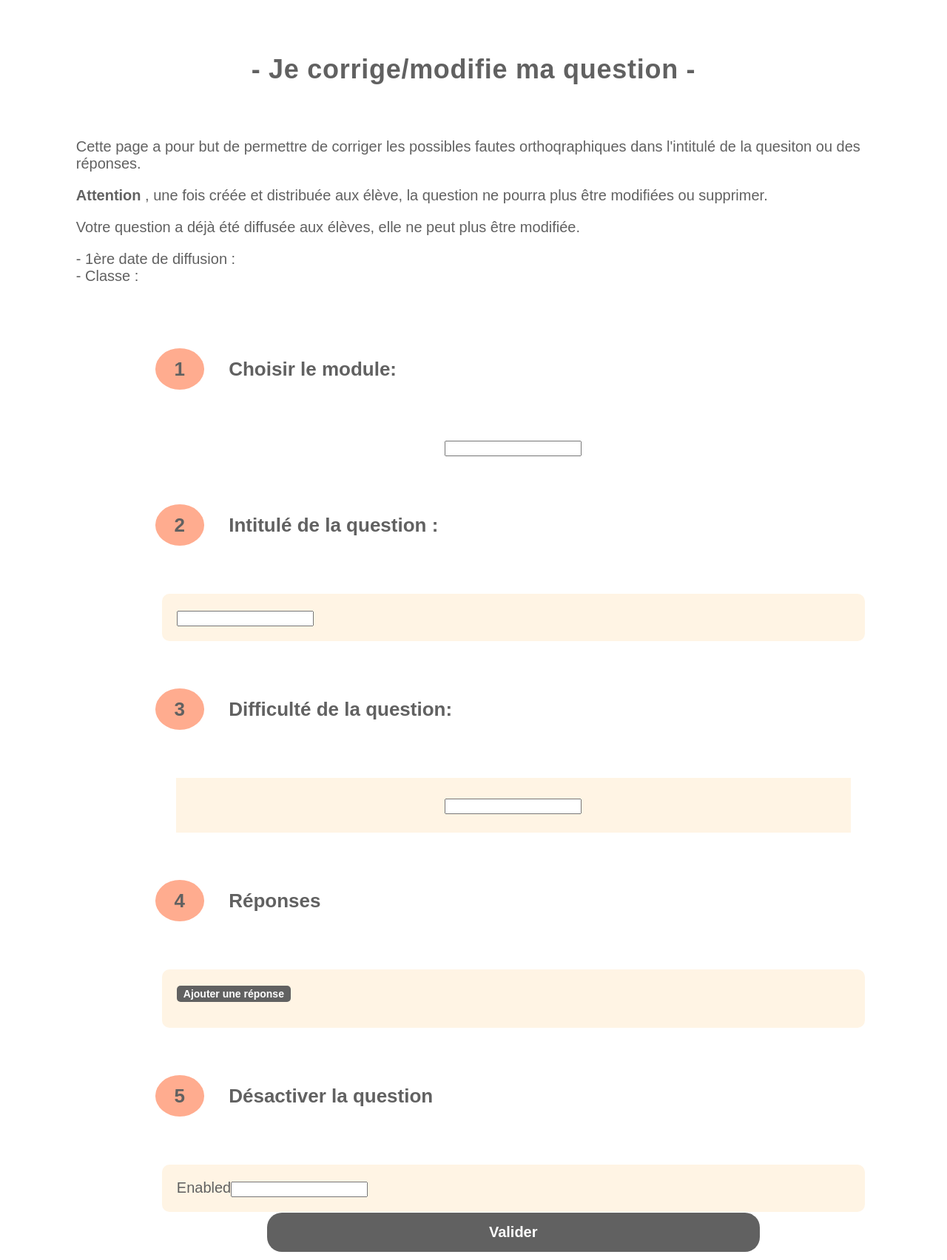
After one commit to Dorine-Do/projet, a Symfony app: template templates/instructor/modify_question_new_version.html.twig in a window 1280 px wide. The commit adds this page. Shown: the whole page at 74% size. Run offline with Twig, Linux system fonts and the light colour scheme; the template is opened without the code that fills it, so the values that code supplies are empty; form fields are guessed from the names that the template uses; some libraries are stand-ins or nearby versions; some web fonts are replaced.

Commit message:
modify_question_new_version

```diff
--- a/public/css/modify_question.css
+++ b/public/css/modify_question.css
@@ -35,7 +35,7 @@ table{
     padding: .5em;
 }
 
-p{
+.partTitle{
     padding: 50px;
     font-weight: bold;
     font-size: 1.3em;
@@ -303,7 +303,7 @@ tbody{
         border: none;
     }
 
-    p{
+    .partTitle{
         padding: 0;
         margin-left: 20%;
     }
--- a/src/Controller/InstructorController.php
+++ b/src/Controller/InstructorController.php
@@ -97,7 +97,7 @@ class InstructorController extends AbstractController
             return $this->redirectToRoute('instructor_display_questions');
         }
 
-        return $this->render('instructor/modify_question.html.twig', [
+        return $this->render('instructor/modify_question_new_version.html.twig', [
             'form' => $form->createView()
         ]);
     }
--- /dev/null
+++ b/templates/instructor/modify_question_new_version.html.twig
@@ -0,0 +1,115 @@
+{% extends 'base.html.twig' %}
+
+
+
+{% block stylesheets %}
+    <link href="{{asset('build/app.css')}}" rel="stylesheet">
+    <link href="{{asset('css/modify_question.css')}}" rel="stylesheet">
+{% endblock %}
+
+{% block body %}
+    {% set distribute = false %}
+    <h1>- Je corrige/modifie ma question -</h1>
+
+{#    Info question#}
+    <div class="info_question">
+        <p>
+            Cette page a pour but de permettre de corriger les possibles fautes orthoqraphiques dans l'intitulé de la
+            quesiton ou des réponses.
+        </p>
+        <p>
+            <strong> Attention </strong>, une fois créée et distribuée aux élève, la question ne pourra plus être modifiées ou supprimer.
+        </p>
+
+    {% if distribute == false %}
+        <p>
+            Votre question a déjà été diffusée aux élèves, elle ne peut plus être modifiée.
+            <p>
+                 - 1ère date de diffusion : <br>
+                 - Classe :
+            </p>
+        </p>
+    {% else %}
+        <p>
+            Votre quesiton n'a pas encore été donné aux élèves, vous pouvez vous la modifier
+        </p>
+    {% endif %}
+    </div>
+
+    {# Form question #}
+    <div class="form-question">
+
+        {{ form_start(form) }}
+        <table>
+            <tr>
+                <td colspan="2" class="premier">
+                    <p class="partTitle"><span class="numeroform">1</span> Choisir le module:</p>
+                </td>
+                <td colspan="2" class="premierselect"> {{form_row(form.module, { 'label': false })}}</td>
+            </tr>
+            <tr>
+                <td colspan="2" class="premier">
+                    <p class = "partTitle"><span class="numeroform">2</span> Intitulé de la question :</p>
+                </td>
+                <td colspan="2" class="second">{{form_row(form.wording, { 'label': false })}}</td>
+            </tr>
+            <tr>
+                <td colspan="2" class="premier"><p  class="partTitle"><span class="numeroform">3</span> Difficulté de la question:</p></td>
+                <td colspan="2" class="difficulty">
+
+                    {{ form_row(form.difficulty, {'label': false}) }}
+
+                </td>
+            </tr>
+            <tr>
+                <td colspan="2"><p class = "partTitle"><span class="numeroform" >4</span> Réponses</p></td>
+                <td colspan="2" class="second">
+                    <ul id ="list_proposal">
+                        {% for proposal in form.proposal %}
+                            <li class="li_proposal">
+                                <div class="div_proposal">
+                                    {{form_row(proposal.wording)}}
+                                    {{form_row(proposal.is_correct)}}
+                                </div>
+                                {% if distribute == false %}
+                                    <button type="button" class="removeProposal" >Suppimer</button>
+                                {% endif %}
+                            </li>
+                        {%endfor%}
+                    </ul>
+                    {% if distribute == false %}
+                        <button
+                                data-form='{{ form_widget(form.proposal.vars.prototype) }}'
+                                data-index="{{form.proposal|length }}"
+                                type="button"
+                                id="addProposal"
+                                class="addProposal"
+                        >
+                            Ajouter une réponse
+                        </button>
+                    {% endif %}
+                </td>
+            </tr>
+            <tr>
+                <td colspan="2" class="premier">
+                    <p class = "partTitle"><span class="numeroform">5</span> Désactiver la question</p>
+                </td>
+                <td colspan="2" class="second">
+                    {{ form_row(form.enabled) }}
+                </td>
+            </tr>
+
+            <tr>
+                <td colspan="2"><button type="submit" class="valid">Valider</button></td>
+            </tr>
+        </table>
+
+        {{ form_end(form) }}
+
+    </div>
+
+{% endblock %}
+{% block javascripts %}
+    {{ encore_entry_script_tags('app') }}
+    <script type="text/javascript" src="{{ asset('js/modify_question.js') }}"></script>
+{% endblock %}
```
